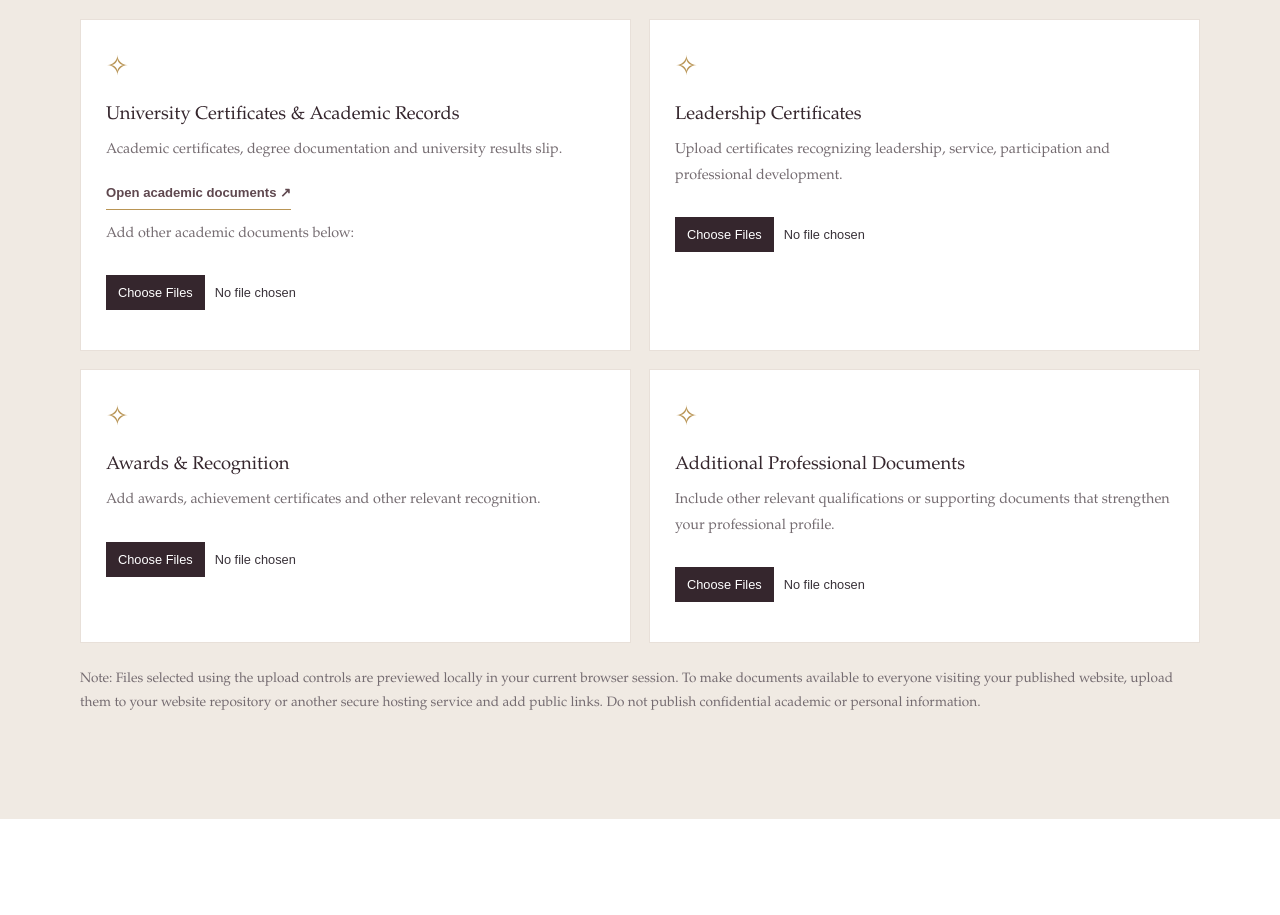
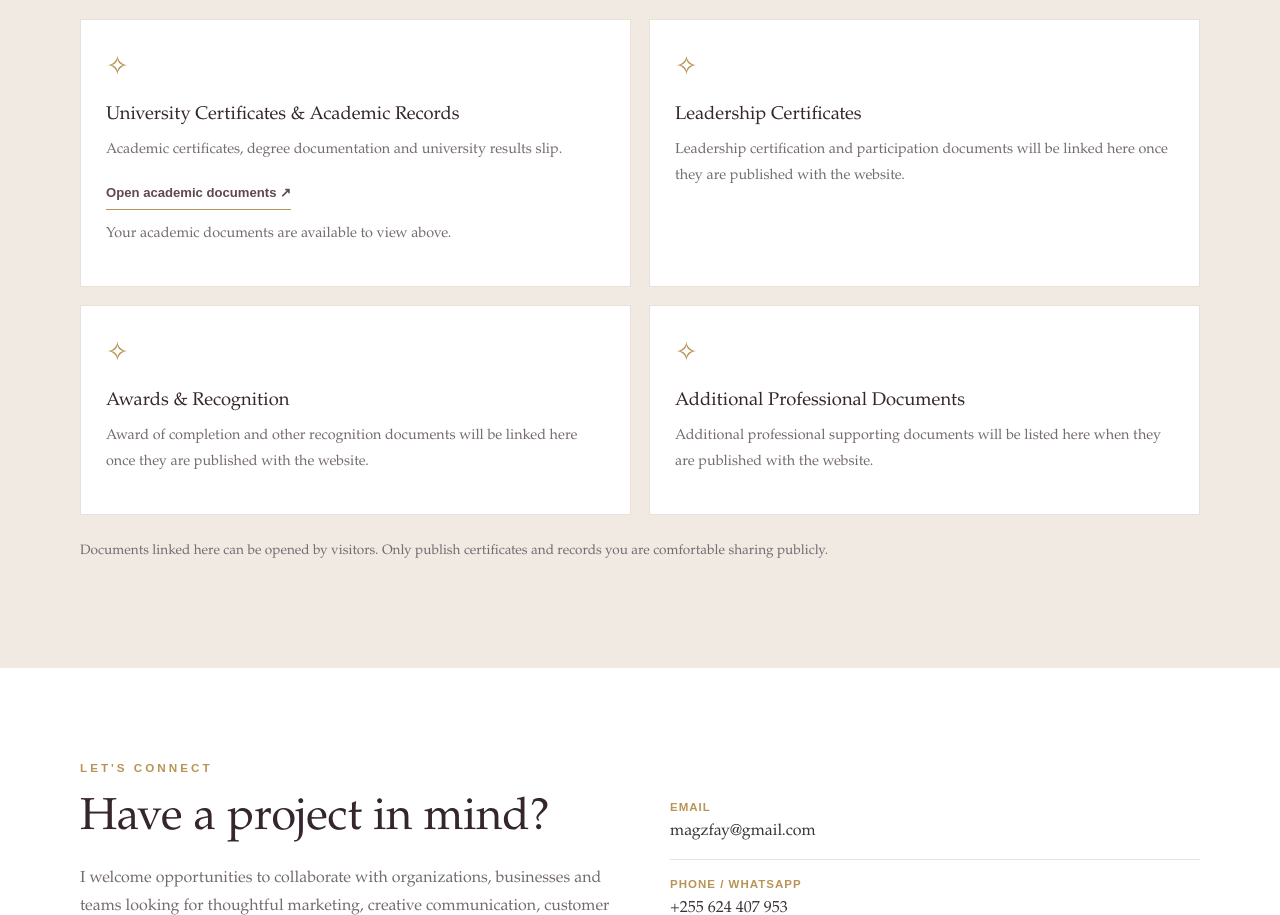
Before and after one commit to msmagomolla/faith-portfolio, a plain HTML site: page index.html in a window 1280 px wide. Shown: the part 5500-6415 px from the top of the page. Drawn offline with Linux system fonts and the light colour scheme.

Commit message:
Remove GPA and replace file selectors with document links

```diff
--- a/index.html
+++ b/index.html
@@ -1300,10 +1300,6 @@
             </p>
           </div>
 
-          <div class="qualification-badge">
-            <strong>4.4</strong>
-            <span>Reported GPA</span>
-          </div>
         </article>
 
       </div>
@@ -1344,18 +1340,8 @@
             </a>
 
             <p style="margin-top:12px;">
-              Add other academic documents below:
+              Your academic documents are available to view above.
             </p>
-
-            <input
-              class="file-upload"
-              type="file"
-              accept=".pdf,.jpg,.jpeg,.png"
-              multiple
-              aria-label="Select academic documents"
-              data-output="academicFiles">
-
-            <ul class="selected-files" id="academicFiles"></ul>
           </article>
 
           <!-- LEADERSHIP CERTIFICATES -->
@@ -1364,19 +1350,9 @@
             <h3>Leadership Certificates</h3>
 
             <p>
-              Upload certificates recognizing leadership,
-              service, participation and professional development.
+              Leadership certification and participation documents
+              will be linked here once they are published with the website.
             </p>
-
-            <input
-              class="file-upload"
-              type="file"
-              accept=".pdf,.jpg,.jpeg,.png"
-              multiple
-              aria-label="Select leadership certificates"
-              data-output="leadershipFiles">
-
-            <ul class="selected-files" id="leadershipFiles"></ul>
           </article>
 
           <!-- AWARDS -->
@@ -1385,19 +1361,9 @@
             <h3>Awards & Recognition</h3>
 
             <p>
-              Add awards, achievement certificates and other
-              relevant recognition.
+              Award of completion and other recognition documents
+              will be linked here once they are published with the website.
             </p>
-
-            <input
-              class="file-upload"
-              type="file"
-              accept=".pdf,.jpg,.jpeg,.png"
-              multiple
-              aria-label="Select awards and recognition"
-              data-output="awardFiles">
-
-            <ul class="selected-files" id="awardFiles"></ul>
           </article>
 
           <!-- OTHER DOCUMENTS -->
@@ -1406,30 +1372,16 @@
             <h3>Additional Professional Documents</h3>
 
             <p>
-              Include other relevant qualifications or supporting
-              documents that strengthen your professional profile.
+              Additional professional supporting documents will be
+              listed here when they are published with the website.
             </p>
-
-            <input
-              class="file-upload"
-              type="file"
-              accept=".pdf,.jpg,.jpeg,.png"
-              multiple
-              aria-label="Select other professional documents"
-              data-output="otherFiles">
-
-            <ul class="selected-files" id="otherFiles"></ul>
           </article>
 
         </div>
 
         <p class="file-note">
-          Note: Files selected using the upload controls are previewed
-          locally in your current browser session. To make documents
-          available to everyone visiting your published website,
-          upload them to your website repository or another secure
-          hosting service and add public links. Do not publish
-          confidential academic or personal information.
+          Documents linked here can be opened by visitors. Only publish
+          certificates and records you are comfortable sharing publicly.
         </p>
 
       </div>
```
